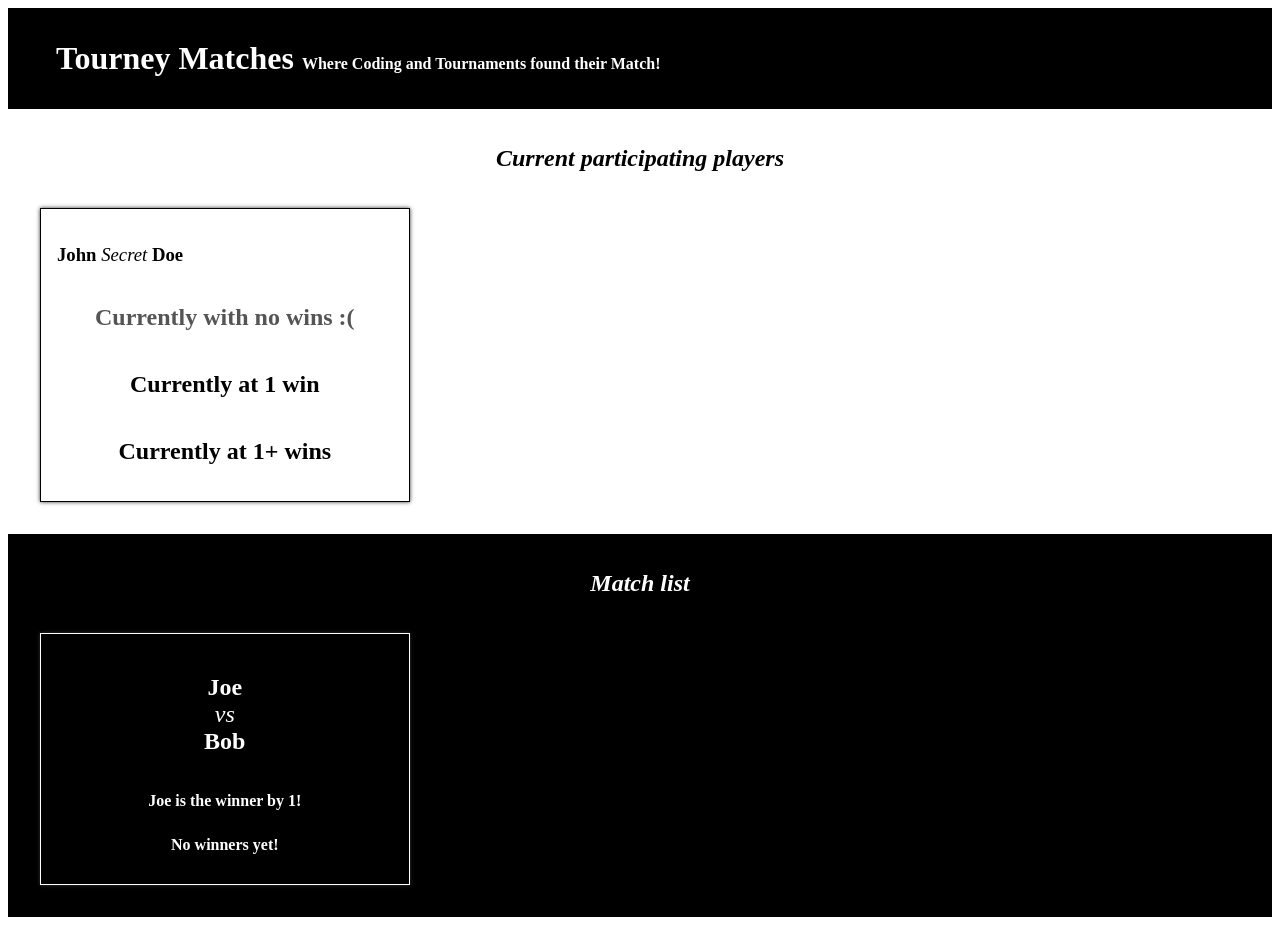
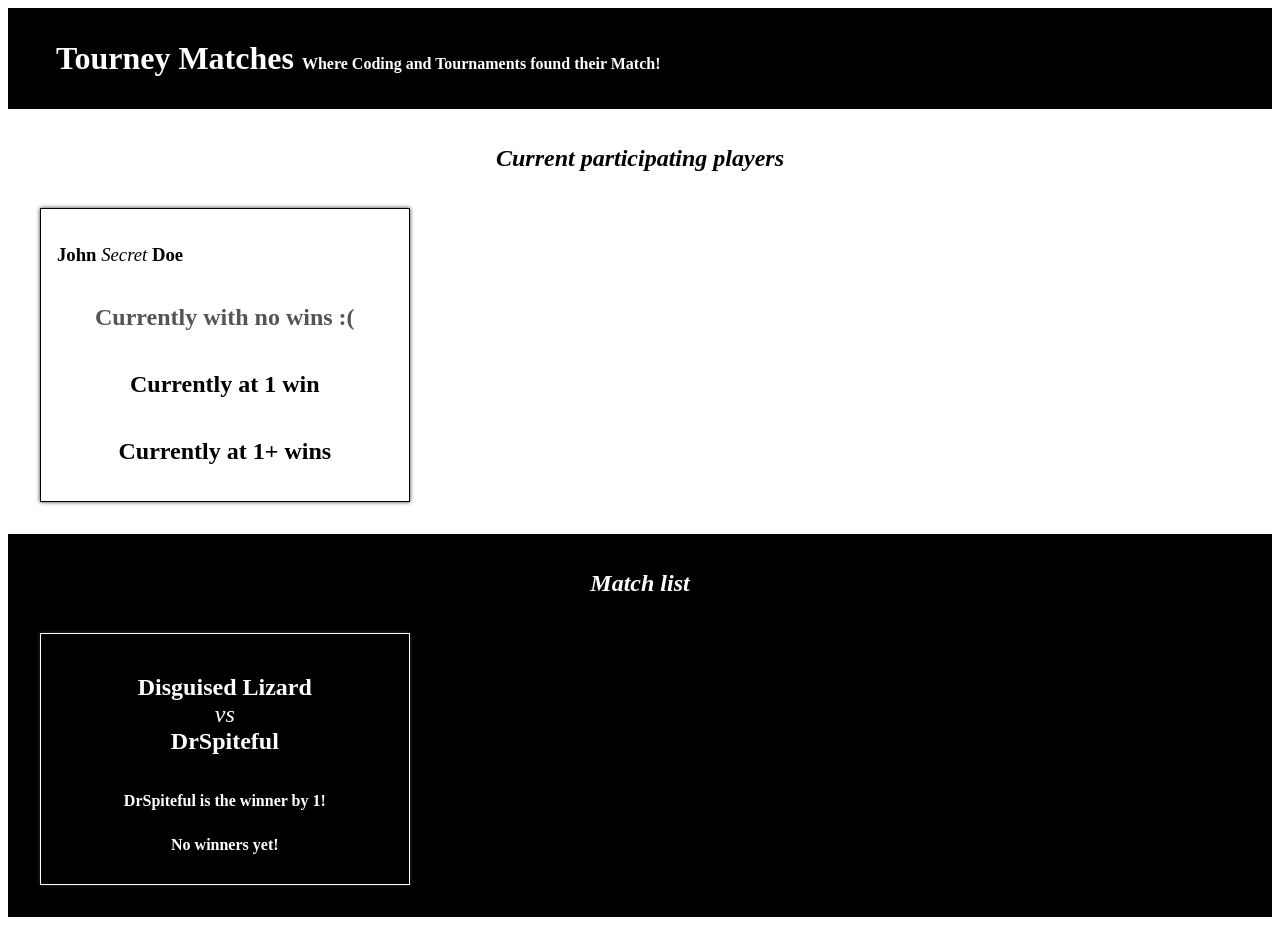
Before and after one commit to CourtneyODonnell/tourney-matches, a React (Create React App) app: page / in a window 1280 px wide. Built offline with nearby package versions, Linux system fonts and the light colour scheme.

Commit message:
pass individual match data & receive props for match

```diff
--- a/src/components/Match.js
+++ b/src/components/Match.js
@@ -2,17 +2,15 @@
 
 import React from "react"; //optional
 
-function Match() {
+function Match(props) {
   return (
     <article className="Match">
-      <h1>
-        Joe <span>vs</span> Bob
-      </h1>
+      <h1>{props.players[0]} <span>vs</span> {props.players[1]}</h1>
       {/* To be shown when there is a winner */}
-      <h2>Joe is the winner by 1!</h2>
+      <h2>{props.winner} is the winner by {props.scoreDifference}!</h2>
       {/* To be shown when there is no winner */}
       <h2>No winners yet!</h2>
     </article>
-  );
+  )
 }
 export default Match;
--- a/src/components/MatchList.js
+++ b/src/components/MatchList.js
@@ -7,10 +7,11 @@
 
 
 function MatchList(props) {
+  const oneMatch = matchData[0];
   return (
     <section className="PlayerList MatchList">
       <h1>Match list</h1>
-      <Match />
+      <Match players={oneMatch.players} winner={oneMatch.winner} scoreDifference={oneMatch.scoreDifference} />
     </section>
   );
 }
```
